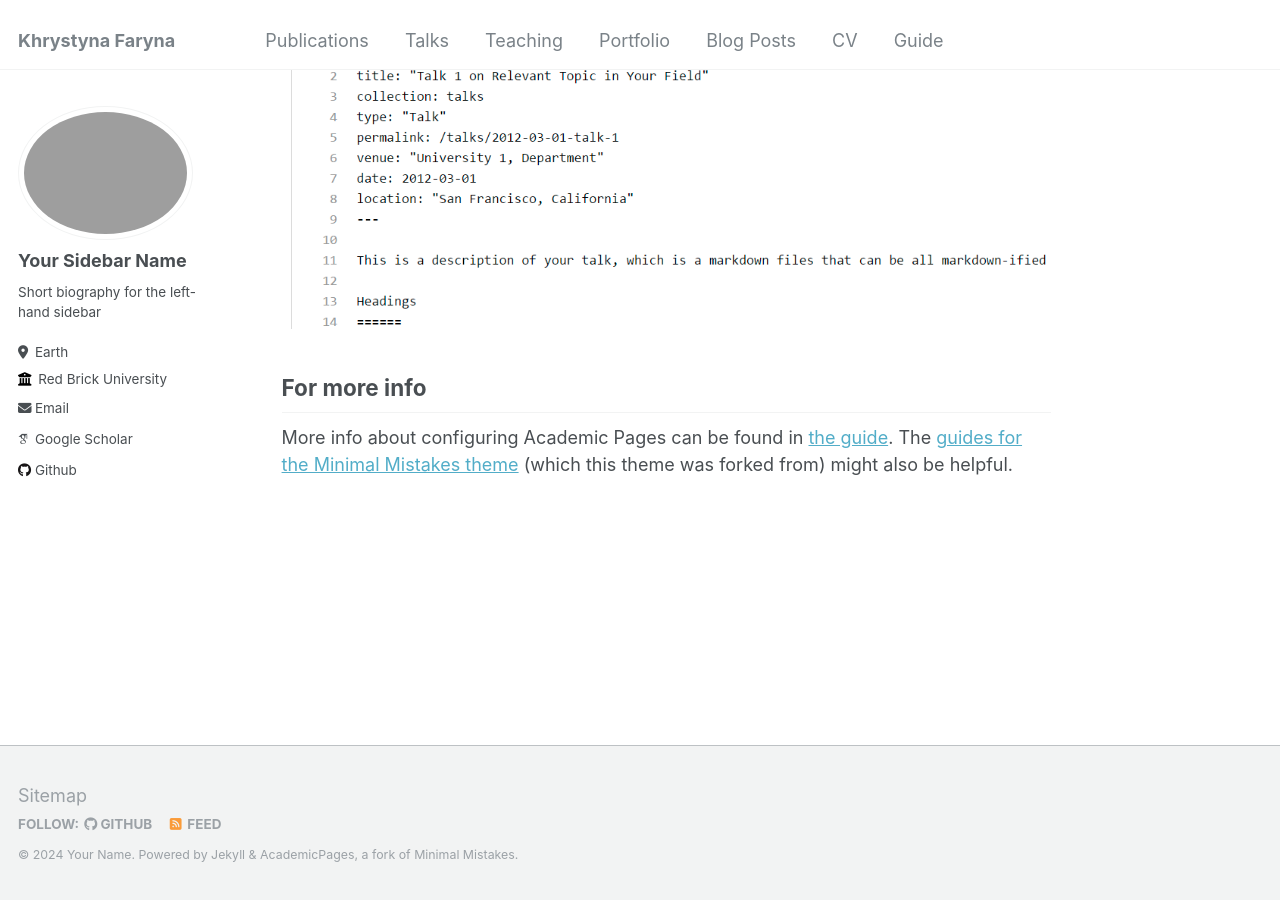
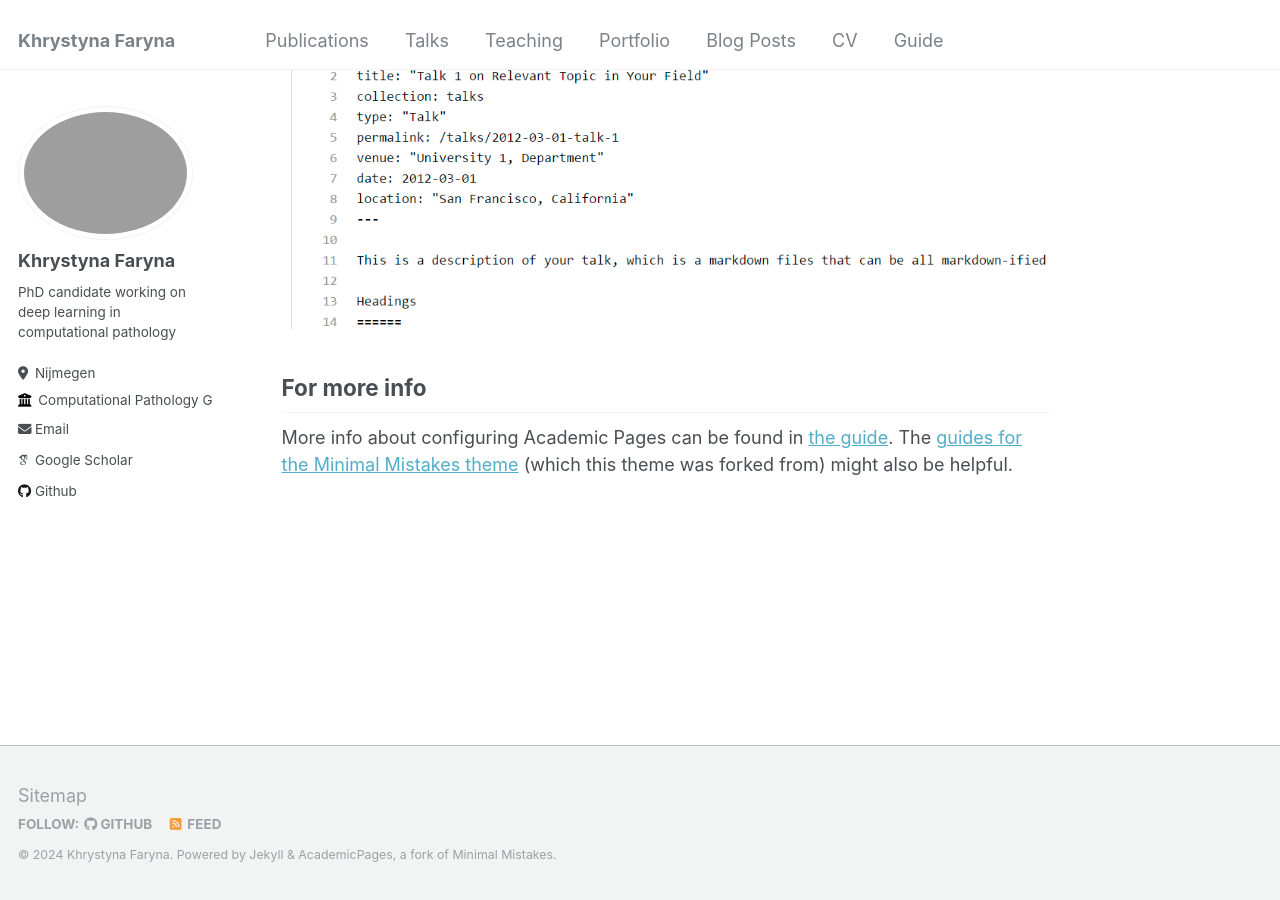
Before and after one commit to KhrystynaFaryna/khrystynafaryna.github.io, a Jekyll site: the page built from _pages/about.md, in a window 1280 px wide and 900 px high, scrolled down 2660 px. Built offline with Jekyll 4.4.1, drawn with Linux system fonts in a browser that asks for light colours; some web fonts are replaced.

Commit message:
Update _config.yml

```diff
--- a/_config.yml
+++ b/_config.yml
@@ -10,7 +10,7 @@
 locale                   : "en-US"
 title                    : "Khrystyna Faryna"
 title_separator          : "-"
-name                     : &name "Your Name"
+name                     : &name "Khrystyna Faryna"
 description              : &description "personal description"
 url                      : https://khrystynafaryna.github.io # the base hostname & protocol for your site e.g. "https://mmistakes.github.io"
 baseurl                  : "" # the subpath of your site, e.g. "/blog"
@@ -22,13 +22,13 @@ repository               : "KhrystynaFaryna/khrystynafaryna.github.io"
 author:
   # Biographic information
   avatar           : "profile.png"
-  name             : "Your Sidebar Name"
+  name             : "Khrystyna Faryna"
   pronouns         : # example: "she/her"
-  bio              : "Short biography for the left-hand sidebar"
-  location         : "Earth"
-  employer         : "Red Brick University"
+  bio              : "PhD candidate working on deep learning in computational pathology"
+  location         : "Nijmegen"
+  employer         : "Computational Pathology Group, Radboudumc"
   uri              : # URL
-  email            : "none@example.org"
+  email            : "khrystyna.faryna@gmail.com"
 
   # Academic websites
   arxiv            : # URL - Update with the correct link to your profile
```
